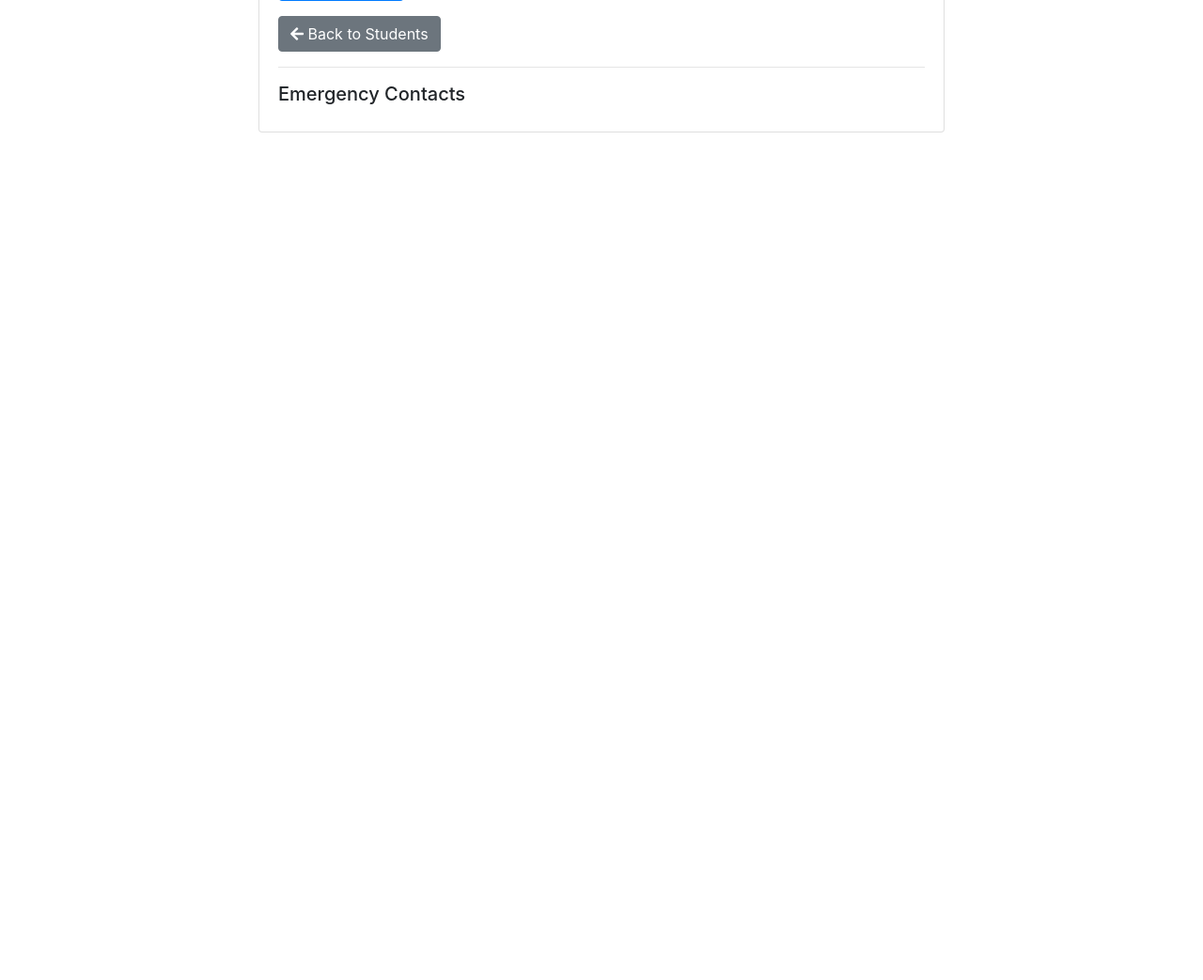
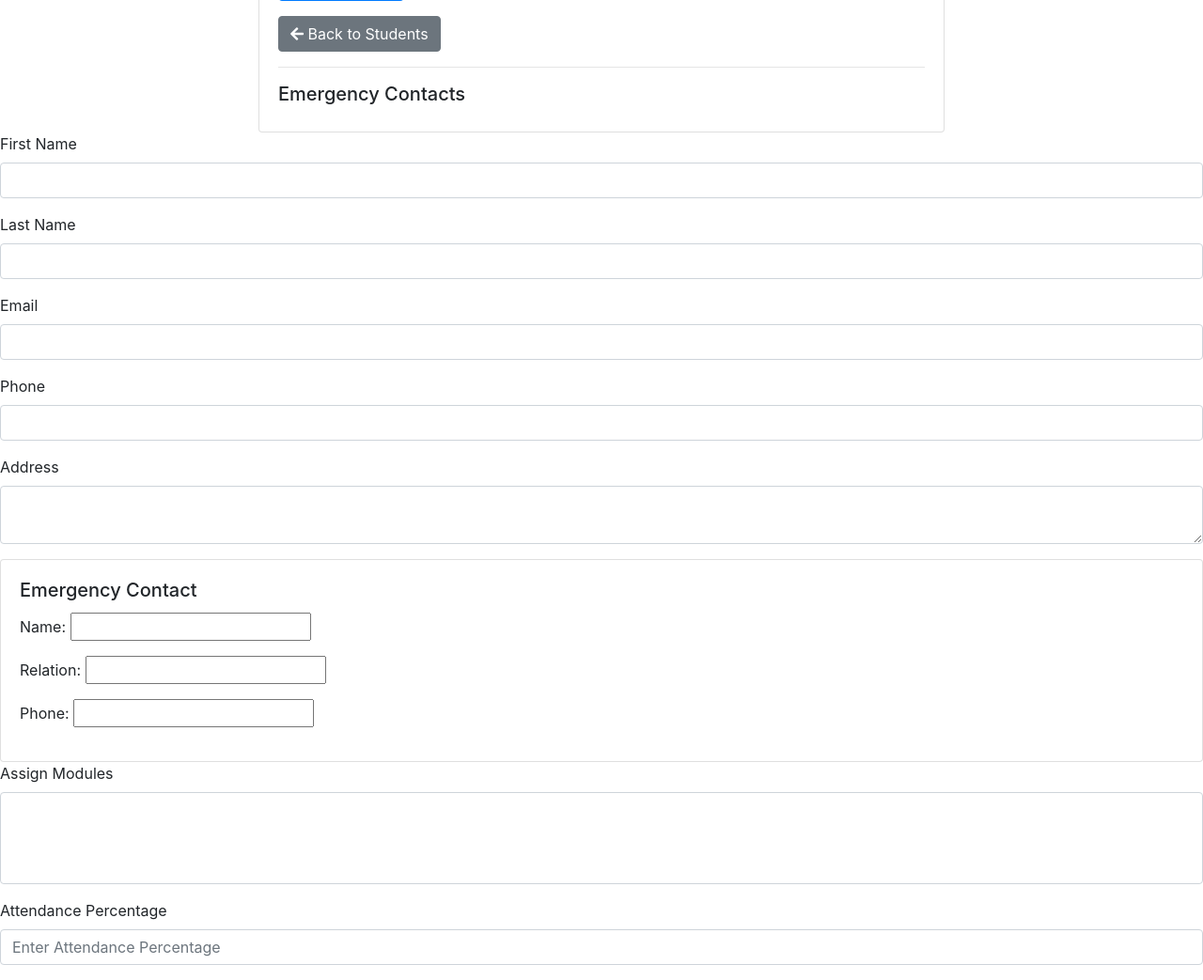
Before and after one commit to EuanAbM/STUDENT_CRM, a PHP site: page /_includes/edit_student.php?id=1 in a window 1280 px wide. Shown: the part 1173-2216 px from the top of the page at 94% size. Before the commit the page ends 1314 px from the top, so only its background shows below. Run offline with PHP 8.4, Linux system fonts and the light colour scheme; data that the repository does not hold is empty.

Commit message:
Integrated new sections into edit_student.php without removing existing functions.

```diff
--- a/_includes/edit_student.php
+++ b/_includes/edit_student.php
@@ -184,3 +184,73 @@ if ($_SERVER["REQUEST_METHOD"] == "POST") {
 
 </body>
 </html>
+<!-- Student Details -->
+<div class="form-group">
+    <label for="firstname">First Name</label>
+    <input type="text" class="form-control" id="firstname" name="firstname" value="<?php echo $student['firstname']; ?>">
+</div>
+<div class="form-group">
+    <label for="lastname">Last Name</label>
+    <input type="text" class="form-control" id="lastname" name="lastname" value="<?php echo $student['lastname']; ?>">
+</div>
+<div class="form-group">
+    <label for="email">Email</label>
+    <input type="email" class="form-control" id="email" name="email" value="<?php echo $student['email']; ?>">
+</div>
+<div class="form-group">
+    <label for="phone">Phone</label>
+    <input type="text" class="form-control" id="phone" name="phone" value="<?php echo $student['phone']; ?>">
+</div>
+
+<!-- Address Section -->
+<div class="form-group">
+    <label for="address">Address</label>
+    <textarea class="form-control" id="address" name="address"><?php echo $student['address']; ?></textarea>
+</div>
+
+<!-- Emergency Contacts -->
+<div class="emergency-contacts">
+    <!-- Repeat this block for each emergency contact -->
+    <div class="card">
+        <div class="card-body">
+            <h5 class="card-title">Emergency Contact</h5>
+            <p>Name: <input type="text" name="em_name[]"></p>
+            <p>Relation: <input type="text" name="em_relation[]"></p>
+            <p>Phone: <input type="text" name="em_phone[]"></p>
+        </div>
+    </div>
+</div>
+
+<!-- Modules -->
+<div class="form-group">
+    <label for="modules">Assign Modules</label>
+    <select multiple class="form-control" id="modules" name="modules[]">
+        <!-- Options should be dynamically generated based on available modules -->
+    </select>
+</div>
+
+<!-- Student Attendance -->
+<div class="form-group">
+    <label for="attendance">Attendance Percentage</label>
+    <input type="text" class="form-control" id="attendance" name="attendance" placeholder="Enter Attendance Percentage">
+</div>
+
+<!-- Attendance Pie Chart -->
+<canvas id="attendanceChart"></canvas>
+<script>
+var ctx = document.getElementById('attendanceChart').getContext('2d');
+var attendanceChart = new Chart(ctx, {
+    type: 'pie',
+    data: {
+        labels: ['Present', 'Absent', 'Authorised Absence'],
+        datasets: [{
+            label: 'Attendance',
+            data: [75, 20, 5],  // Example data
+            backgroundColor: ['green', 'red', 'blue'],
+        }]
+    },
+    options: {
+        responsive: true
+    }
+});
+</script>
```
